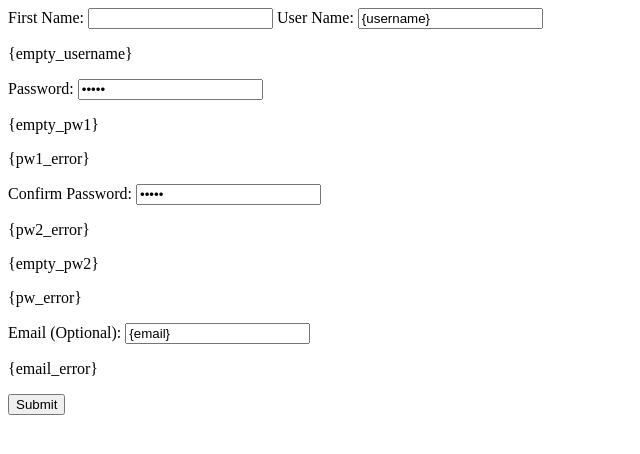
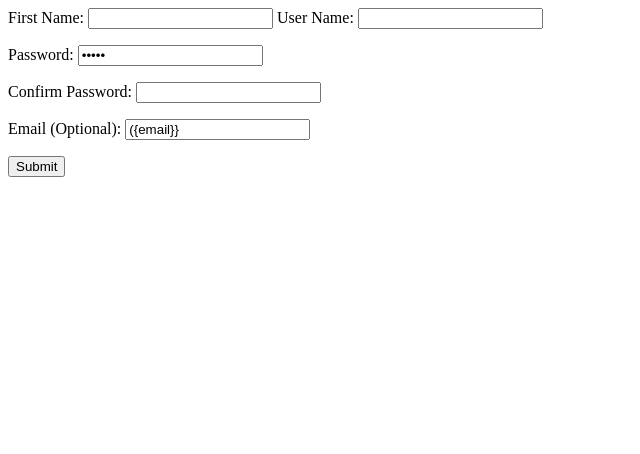
Before and after one commit to sharon-launchcode/Python-user-signup, a Flask app: page / in a window 1280 px wide. Shown: the top 454 px of the page, without its empty margins (0-640 px from the left). Run offline with Flask 2, Linux system fonts and the light colour scheme.

Commit message:
added double curly brackets to templates

```diff
--- a/templates/hello_form.html
+++ b/templates/hello_form.html
@@ -5,20 +5,20 @@
             <label for="first-name">First Name:</label>
             <input id="first-name" type="text" name="first_name" />
             <label for="username">User Name: </label>
-            <input type="text" id="username" name="username" value='{username}' /><br />
-            <p id="empty_username" class="error">{empty_username}</p>
+            <input type="text" id="username" name="username" value='{{username}}' /><br />
+            <p id="empty_username" class="error">{{empty_username}}</p>
             <label for="pw1">Password: </label>
             <input type="password" id="pw1" name="pw1" value='{pw1}' /><br />
-            <p id="empty_pw1" class="error">{empty_pw1}</p>
-            <p id="pw1_error" class="error">{pw1_error}</p>
+            <p id="empty_pw1" class="error">{{empty_pw1}}</p>
+            <p id="pw1_error" class="error">{{pw1_error}}</p>
             <label for="pw2">Confirm Password: </label>
-            <input type="password" id="pw2" name="pw2" value='{pw2}' /><br />
-            <p id="pw2_error" class="error">{pw2_error}</p>
-            <p id="empty_pw2" class="error">{empty_pw2}</p>
-            <p id="pwerror" class="error">{pw_error}</p>
+            <input type="password" id="pw2" name="pw2" value='{{pw2}}' /><br />
+            <p id="pw2_error" class="error">{{pw2_error}}</p>
+            <p id="empty_pw2" class="error">{{empty_pw2}}</p>
+            <p id="pwerror" class="error">{{pw_error}}</p>
             <label for="email">Email (Optional): </label>
-            <input type="email" id="email" name="email" value='{email}' /><br />
-            <p id="emailerror" class="error">{email_error}</p>
+            <input type="email" id="email" name="email" value='({email}}' /><br />
+            <p id="emailerror" class="error">{{email_error}}</p>
             <input type="submit" />
         </form>
     </body>
```
